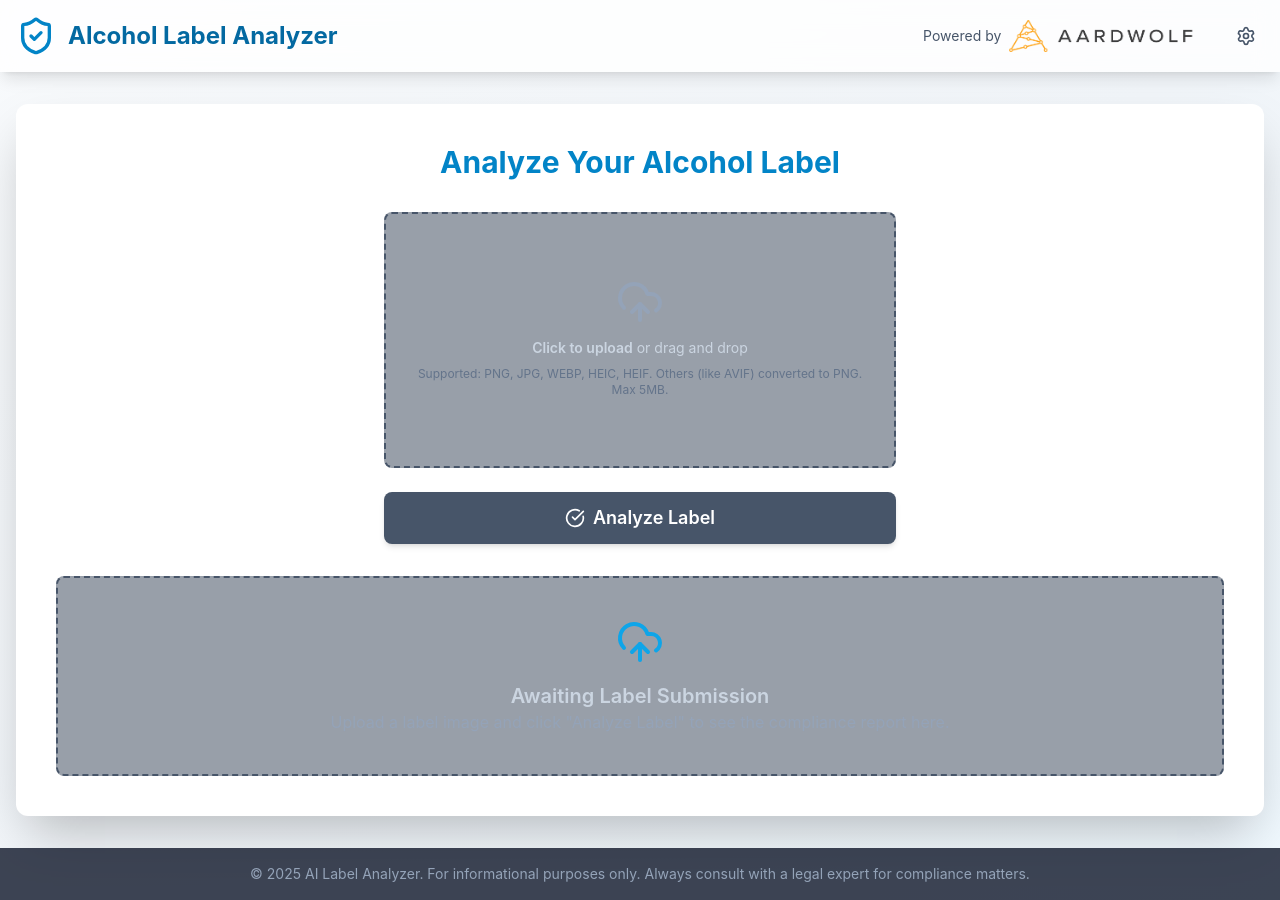
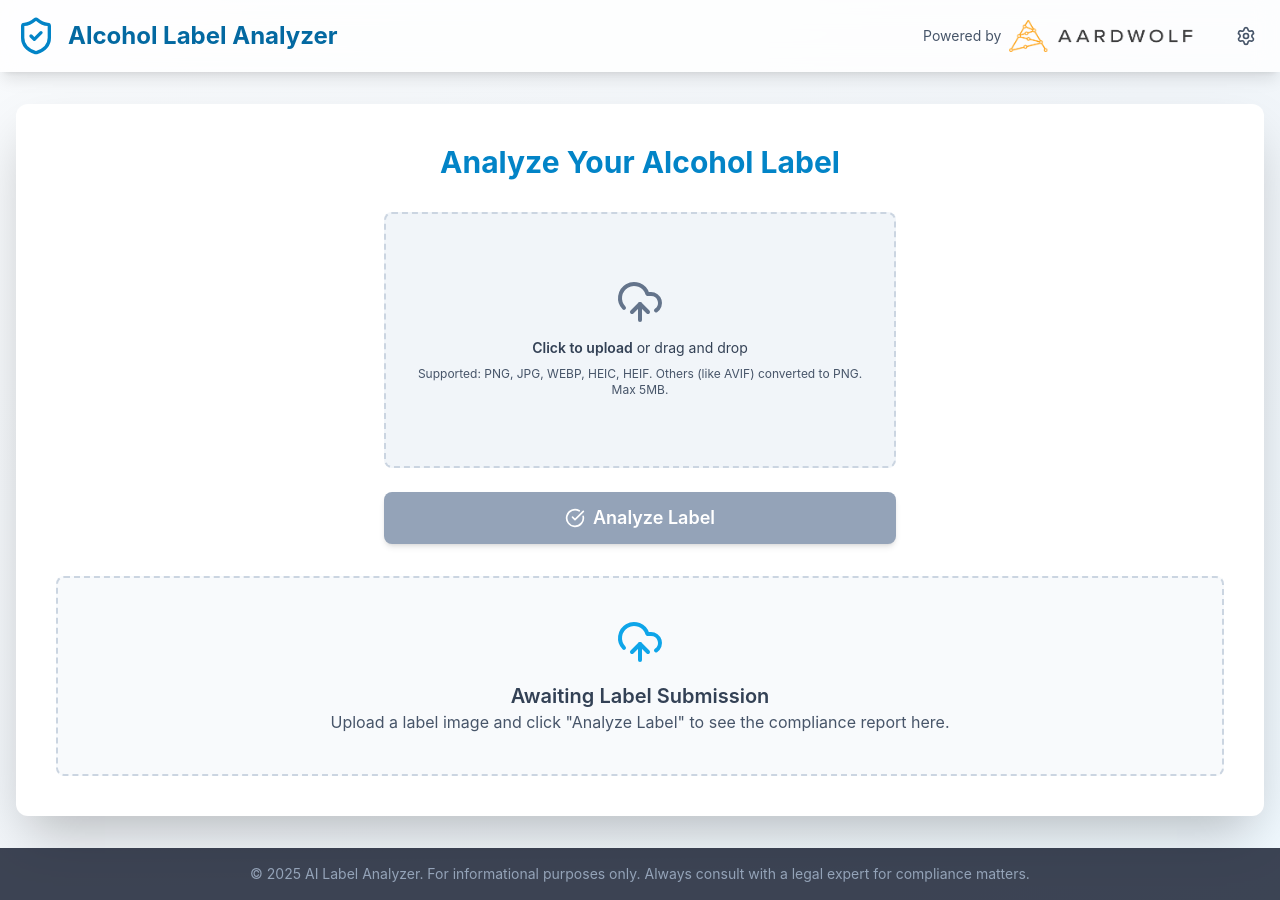
Before and after one commit to awsoft/alcohol-label-analyzer, a React (Vite) app: page / in a window 1280 px wide. Built offline with nearby package versions, Linux system fonts and the light colour scheme; no server answers.

Commit message:
Fix text contrast in light mode and add Aardwolf logo link

```diff
--- a/App.tsx
+++ b/App.tsx
@@ -224,7 +224,7 @@ const App: React.FC = () => {
               <button
                 onClick={handleAnalyze}
                 disabled={!uploadedFile || !imageBase64 || isLoading || apiKeyMissing}
-                className="w-full bg-sky-600 hover:bg-sky-500 disabled:bg-slate-600 text-white font-semibold py-3 px-6 rounded-lg shadow-md transition-colors duration-200 flex items-center justify-center space-x-2 text-lg disabled:cursor-not-allowed"
+                className="w-full bg-sky-600 hover:bg-sky-500 disabled:bg-slate-400 dark:disabled:bg-slate-600 text-white font-semibold py-3 px-6 rounded-lg shadow-md transition-colors duration-200 flex items-center justify-center space-x-2 text-lg disabled:cursor-not-allowed"
               >
                 {isLoading && (!analysisResult && !currentError) ? <LoadingSpinner /> : <CheckCircle className="h-5 w-5" />}
                 <span>{isLoading && (!analysisResult && !currentError) ? 'Processing...' : 'Analyze Label'}</span>
@@ -242,16 +242,16 @@ const App: React.FC = () => {
                 </div>
               )}
               {isLoading && !analysisResult && !currentError && (
-                 <div className="p-4 bg-slate-700 rounded-lg flex items-center justify-center min-h-[200px]">
+                 <div className="p-4 bg-slate-100 dark:bg-slate-700 border border-slate-200 dark:border-slate-600 rounded-lg flex items-center justify-center min-h-[200px] transition-colors duration-300">
                     <LoadingSpinner />
-                    <p className="ml-3 text-slate-300">AI is thinking or image is processing... please wait.</p>
+                    <p className="ml-3 text-slate-700 dark:text-slate-300">AI is thinking or image is processing... please wait.</p>
                  </div>
               )}
               {!isLoading && !analysisResult && !currentError && !apiKeyMissing && (
-                <div className="p-10 bg-slate-700/50 border-2 border-dashed border-slate-600 rounded-lg flex flex-col items-center justify-center min-h-[200px] text-center">
-                  <UploadCloud className="h-12 w-12 text-sky-500 mb-4" /> {/* Changed icon */}
-                  <h3 className="text-xl font-semibold text-slate-300">Awaiting Label Submission</h3>
-                  <p className="text-slate-400">Upload a label image and click "Analyze Label" to see the compliance report here.</p>
+                <div className="p-10 bg-slate-50 dark:bg-slate-700/50 border-2 border-dashed border-slate-300 dark:border-slate-600 rounded-lg flex flex-col items-center justify-center min-h-[200px] text-center transition-colors duration-300">
+                  <UploadCloud className="h-12 w-12 text-sky-500 mb-4" />
+                  <h3 className="text-xl font-semibold text-slate-700 dark:text-slate-300">Awaiting Label Submission</h3>
+                  <p className="text-slate-600 dark:text-slate-400">Upload a label image and click "Analyze Label" to see the compliance report here.</p>
                 </div>
               )}
               {analysisResult && !currentError && <AnalysisDisplay result={analysisResult} />}
--- a/components/Header.tsx
+++ b/components/Header.tsx
@@ -50,11 +50,18 @@ export const Header: React.FC = () => {
         <div className="flex items-center space-x-4">
           <div className="flex items-center space-x-2">
             <span className={`text-sm ${isDarkMode ? 'text-slate-400' : 'text-slate-600'}`}>Powered by</span>
-            <img
-              src={isDarkMode ? "/assets/images/aardwolf-logo-dark.png" : "/assets/images/aardwolf-logo-light.png"}
-              alt="Aardwolf"
-              className="h-8 w-auto"
-            />
+            <a
+              href="https://AardwolfIT.com"
+              target="_blank"
+              rel="noopener noreferrer"
+              className="hover:opacity-80 transition-opacity duration-200"
+            >
+              <img
+                src={isDarkMode ? "/assets/images/aardwolf-logo-dark.png" : "/assets/images/aardwolf-logo-light.png"}
+                alt="Aardwolf"
+                className="h-8 w-auto"
+              />
+            </a>
           </div>
 
           {/* Settings Menu */}
--- a/components/ImageUploader.tsx
+++ b/components/ImageUploader.tsx
@@ -55,8 +55,8 @@ export const ImageUploader: React.FC<ImageUploaderProps> = ({ onFileSelect, prev
         className={`
           flex flex-col items-center justify-center w-full h-64
           border-2 border-dashed rounded-lg cursor-pointer
-          bg-slate-700/50 hover:bg-slate-600/50 transition-colors
-          ${dragOver ? 'border-sky-500 bg-sky-700/30' : 'border-slate-600'}
+          bg-slate-100 dark:bg-slate-700/50 hover:bg-slate-200 dark:hover:bg-slate-600/50 transition-colors
+          ${dragOver ? 'border-sky-500 bg-sky-100 dark:bg-sky-700/30' : 'border-slate-300 dark:border-slate-600'}
           ${disabled ? 'cursor-not-allowed opacity-60' : ''}
         `}
         aria-disabled={disabled}
@@ -76,11 +76,11 @@ export const ImageUploader: React.FC<ImageUploaderProps> = ({ onFileSelect, prev
           </div>
         ) : (
           <div className="flex flex-col items-center justify-center pt-5 pb-6 text-center px-4">
-            <UploadCloud className={`w-12 h-12 mb-3 ${dragOver ? 'text-sky-400' : 'text-slate-400'}`} />
-            <p className={`mb-2 text-sm ${dragOver ? 'text-sky-300' : 'text-slate-300'}`}>
+            <UploadCloud className={`w-12 h-12 mb-3 ${dragOver ? 'text-sky-500' : 'text-slate-500 dark:text-slate-400'}`} />
+            <p className={`mb-2 text-sm ${dragOver ? 'text-sky-600 dark:text-sky-300' : 'text-slate-700 dark:text-slate-300'}`}>
               <span className="font-semibold">Click to upload</span> or drag and drop
             </p>
-            <p className="text-xs text-slate-500 px-2">
+            <p className="text-xs text-slate-600 dark:text-slate-500 px-2">
               Supported: PNG, JPG, WEBP, HEIC, HEIF. Others (like AVIF) converted to PNG. Max 5MB.
             </p>
           </div>
@@ -95,7 +95,7 @@ export const ImageUploader: React.FC<ImageUploaderProps> = ({ onFileSelect, prev
         />
       </label>
       {previewUrl && !disabled && (
-         <p className="text-xs text-slate-400 text-center">Change image by clicking or dragging a new one above.</p>
+         <p className="text-xs text-slate-600 dark:text-slate-400 text-center">Change image by clicking or dragging a new one above.</p>
       )}
     </div>
   );
```
